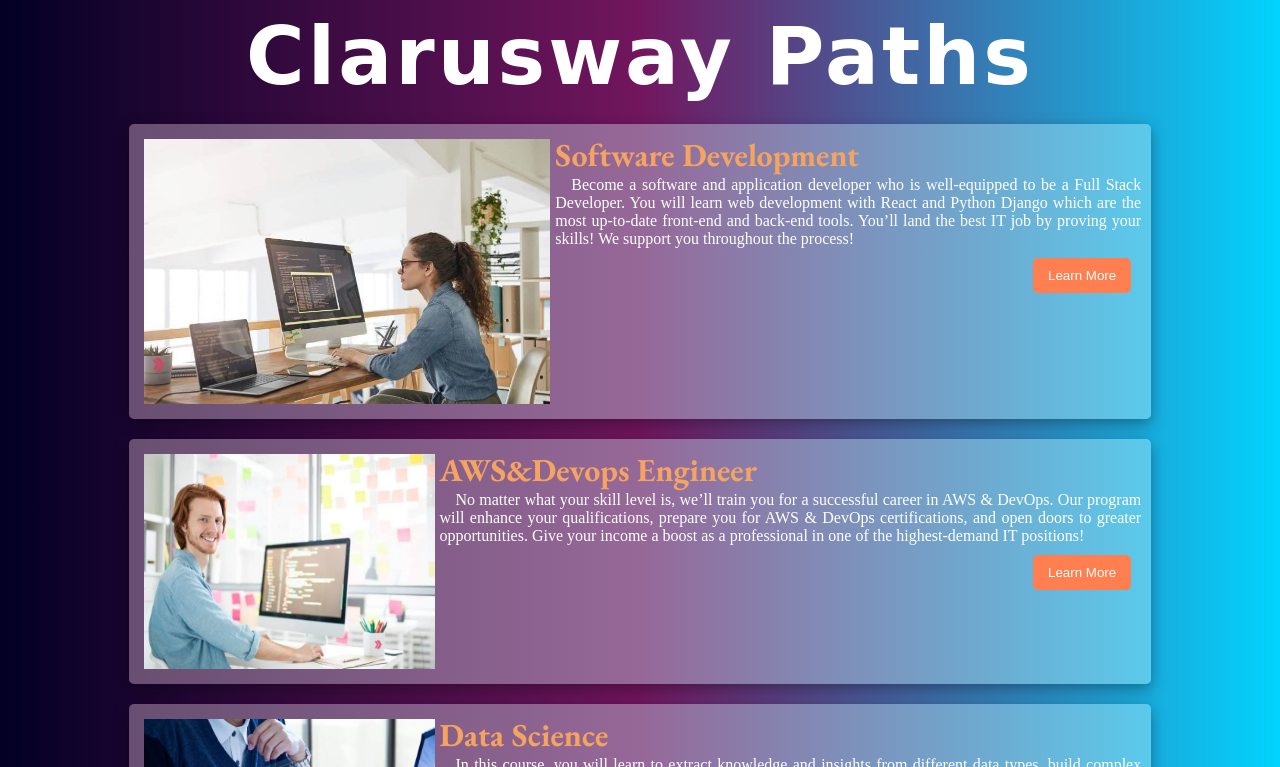
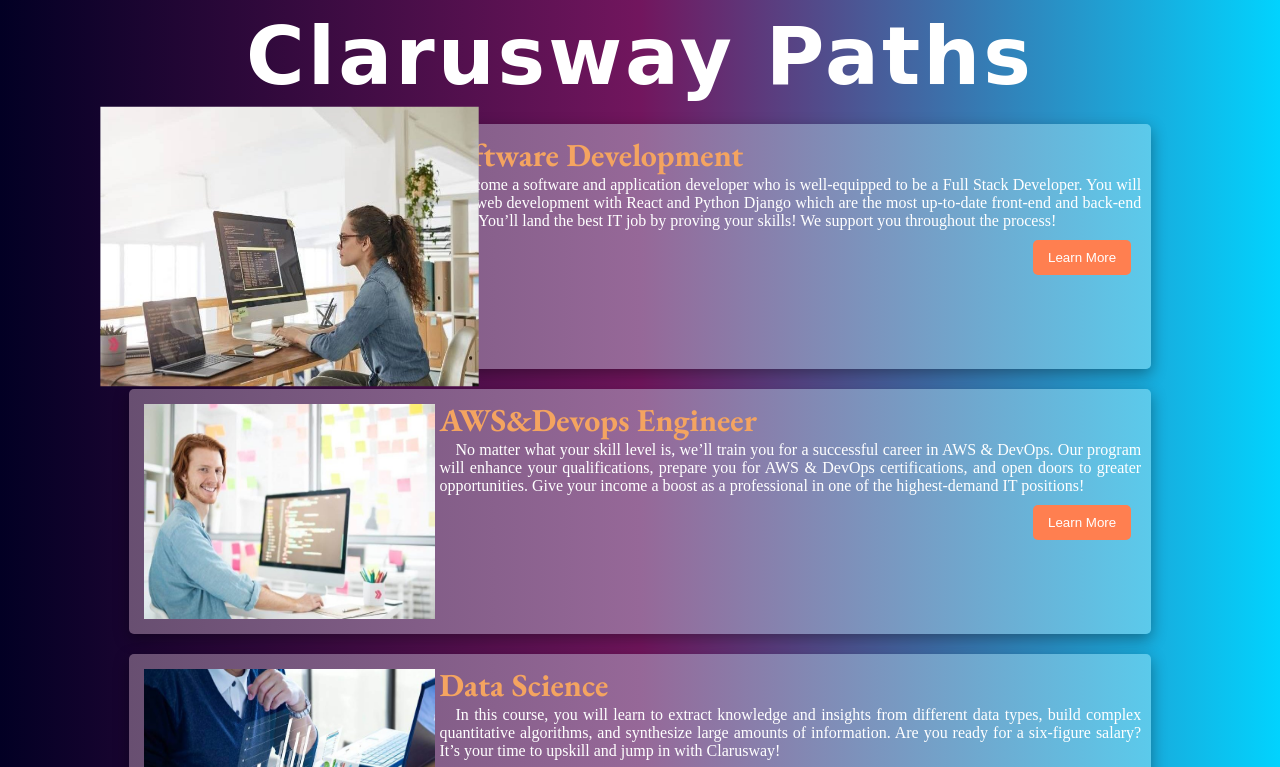
Before and after one commit to muratgrr/Clarusway-Paths, a plain HTML site: page index.html in a window 1280 px wide. In both pictures the pointer is over the picture 289 px from the left and 246 px from the top of the page. Shown: the top 767 px of the page. Drawn offline with nearby package versions, Linux system fonts and the light colour scheme; a web font is replaced by a local one.

Commit message:
hover efekti değişti

```diff
--- a/style.css
+++ b/style.css
@@ -31,15 +31,11 @@
     float: left;
     width: 100%;
 }
-.img:hover{
-    cursor: pointer;
-    height: 275px;
-    width: min-content;
-}
-
-.section:hover{
-    height: 295px;
-}
+.img:hover {
+    -ms-transform: scale(1.3); /* IE 9 */
+    -webkit-transform: scale(1.3); /* Safari 3-8 */
+     transform: scale(1.3);
+   }
 
 .article-text h3{
     color:#F4A460 ;
```
